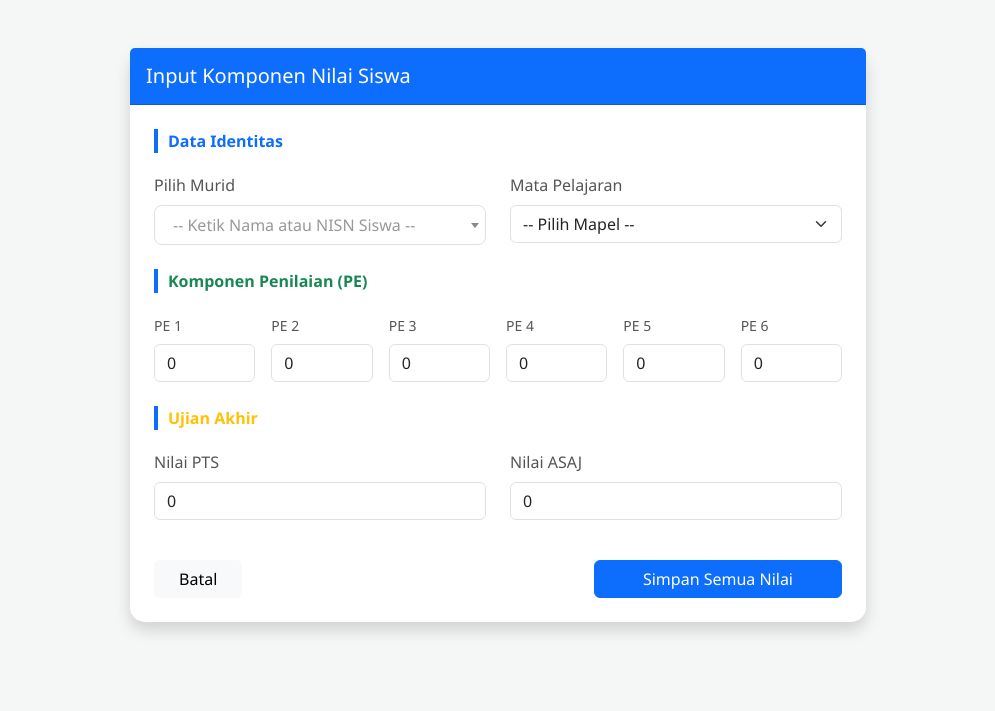
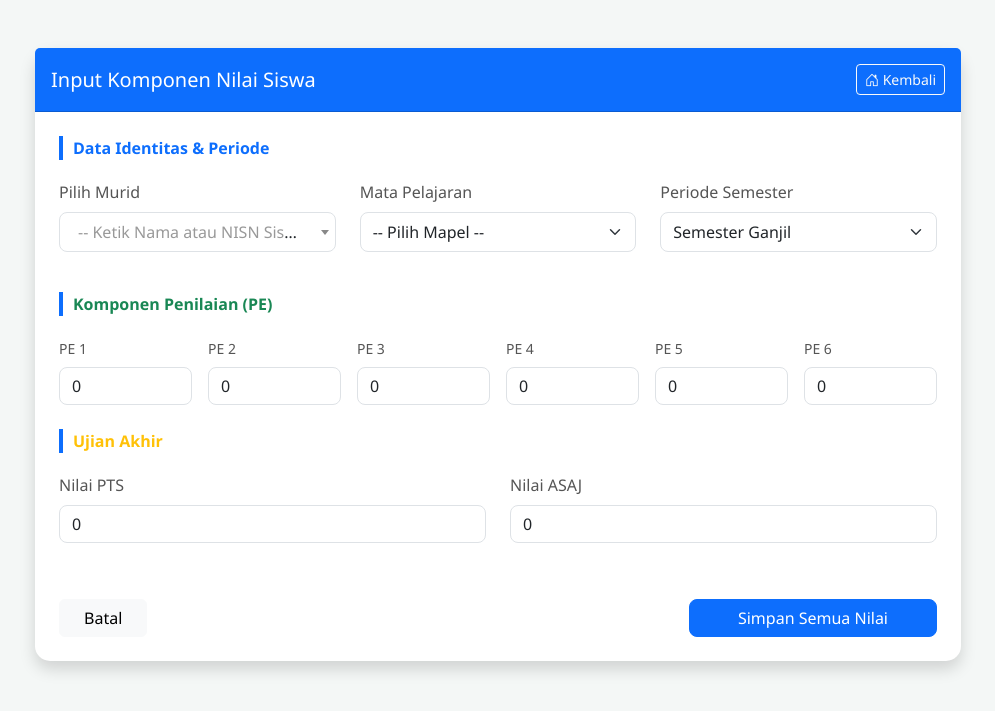
Before and after one commit to edwinhave/sekolahan, a PHP site: page /tambah_nilai.php in a window 1280 px wide. Shown: the top 711 px of the page, without its empty margins (142-1137 px from the left). Run offline with PHP 8.4, Linux system fonts and the light colour scheme; the visitor is signed in with stand-in values (Sample User, id 1); data comes from the database, SQL or seed files in the repository; some libraries are stand-ins or nearby versions.

Commit message:
update input nilai sesuai semester

```diff
--- a/tambah_nilai.php
+++ b/tambah_nilai.php
@@ -10,6 +10,8 @@ include 'koneksi.php';
 if (isset($_POST['simpan'])) {
     $nisn      = mysqli_real_escape_string($conn, $_POST['nisn']);
     $id_mapel  = mysqli_real_escape_string($conn, $_POST['id_mapel']);
+    // MENANGKAP INPUT SEMESTER BARU
+    $semester  = mysqli_real_escape_string($conn, $_POST['semester']);
 
     // Menangkap 8 komponen nilai baru
     $pe1  = mysqli_real_escape_string($conn, $_POST['pe1']);
@@ -21,9 +23,9 @@ if (isset($_POST['simpan'])) {
     $pts  = mysqli_real_escape_string($conn, $_POST['pts']);
     $asaj = mysqli_real_escape_string($conn, $_POST['asaj']);
 
-    // Query INSERT disesuaikan dengan struktur tabel yang baru
-    $query = "INSERT INTO tabel_nilai (nisn, id_matapelajaran, pe1, pe2, pe3, pe4, pe5, pe6, pts, asaj)
-              VALUES ('$nisn', '$id_mapel', '$pe1', '$pe2', '$pe3', '$pe4', '$pe5', '$pe6', '$pts', '$asaj')";
+    // Query INSERT disesuaikan dengan menambahkan kolom semester
+    $query = "INSERT INTO tabel_nilai (nisn, id_matapelajaran, semester, pe1, pe2, pe3, pe4, pe5, pe6, pts, asaj)
+              VALUES ('$nisn', '$id_mapel', '$semester', '$pe1', '$pe2', '$pe3', '$pe4', '$pe5', '$pe6', '$pts', '$asaj')";
 
     if (mysqli_query($conn, $query)) {
         echo "<script>alert('Data Nilai Berhasil Disimpan!'); window.location='menu.php';</script>";
@@ -42,6 +44,7 @@ if (isset($_POST['simpan'])) {
     <link href="https://cdn.jsdelivr.net/npm/bootstrap@5.3.0/dist/css/bootstrap.min.css" rel="stylesheet">
     <link rel="stylesheet" href="https://cdn.jsdelivr.net/npm/bootstrap-icons@1.11.0/font/bootstrap-icons.css">
 
+    <!-- Library CSS Select2 untuk Dropdown Pencarian -->
     <link href="https://cdn.jsdelivr.net/npm/select2@4.1.0-rc.0/dist/css/select2.min.css" rel="stylesheet" />
 
     <style>
@@ -91,12 +94,6 @@ if (isset($_POST['simpan'])) {
             box-shadow: 0 4px 12px rgba(0, 0, 0, 0.08);
             overflow: hidden;
         }
-
-        .select2-container--default .select2-search--dropdown .select2-search__field {
-            border: 1px solid #dee2e6 !important;
-            border-radius: 6px !important;
-            padding: 6px 10px !important;
-        }
     </style>
 </head>
 
@@ -104,19 +101,22 @@ if (isset($_POST['simpan'])) {
 
     <div class="container">
         <div class="row justify-content-center">
-            <div class="col-lg-8">
+            <div class="col-lg-10">
                 <div class="card shadow">
-                    <div class="card-header bg-primary text-white py-3">
+                    <div class="card-header bg-primary text-white py-3 d-flex justify-content-between align-items-center">
                         <h5 class="mb-0">Input Komponen Nilai Siswa</h5>
+                        <a href="menu.php" class="btn btn-outline-light btn-sm"><i class="bi bi-house-door"></i> Kembali</a>
                     </div>
                     <div class="card-body p-4">
                         <form action="" method="POST">
-                            <div class="section-title text-primary">Data Identitas</div>
+                            <div class="section-title text-primary">Data Identitas & Periode</div>
+
                             <div class="row mb-4">
-                                <div class="col-md-6">
+                                <!-- 1. PILIH MURID (SELECT2) -->
+                                <div class="col-md-4 mb-3">
                                     <label class="form-label">Pilih Murid</label>
                                     <select name="nisn" id="select-siswa" class="form-select" required style="width: 100%;">
-                                        <option value="">-- Ketik Nama atau NISN Siswa --</option>
+                                        <option value="">-- Ketik Nama / NISN --</option>
                                         <?php
                                         $siswa = mysqli_query($conn, "SELECT nisn, nama FROM data_siswa WHERE level='1' ORDER BY nama ASC");
                                         while ($s = mysqli_fetch_assoc($siswa)) {
@@ -125,9 +125,11 @@ if (isset($_POST['simpan'])) {
                                         ?>
                                     </select>
                                 </div>
-                                <div class="col-md-6">
+
+                                <!-- 2. PILIH MATA PELAJARAN -->
+                                <div class="col-md-4 mb-3">
                                     <label class="form-label">Mata Pelajaran</label>
-                                    <select name="id_mapel" class="form-select" required>
+                                    <select name="id_mapel" class="form-select" style="border-radius: 8px; height: 40px;" required>
                                         <option value="">-- Pilih Mapel --</option>
                                         <?php
                                         $mapel = mysqli_query($conn, "SELECT * FROM mata_pelajaran ORDER BY matapelajaran ASC");
@@ -137,6 +139,15 @@ if (isset($_POST['simpan'])) {
                                         ?>
                                     </select>
                                 </div>
+
+                                <!-- 3. FITUR BARU: PILIH SEMESTER INPUT -->
+                                <div class="col-md-4 mb-3">
+                                    <label class="form-label">Periode Semester</label>
+                                    <select name="semester" class="form-select" style="border-radius: 8px; height: 40px;" required>
+                                        <option value="Ganjil">Semester Ganjil</option>
+                                        <option value="Genap">Semester Genap</option>
+                                    </select>
+                                </div>
                             </div>
 
                             <div class="section-title text-success">Komponen Penilaian (PE)</div>
@@ -144,26 +155,26 @@ if (isset($_POST['simpan'])) {
                                 <?php for ($i = 1; $i <= 6; $i++): ?>
                                     <div class="col-md-2 col-4">
                                         <label class="form-label small">PE <?php echo $i; ?></label>
-                                        <input type="number" name="pe<?php echo $i; ?>" class="form-control" min="0" max="100" value="0" required>
+                                        <input type="number" name="pe<?php echo $i; ?>" class="form-control" min="0" max="100" value="0" style="border-radius: 8px;" required>
                                     </div>
                                 <?php endfor; ?>
                             </div>
 
                             <div class="section-title text-warning">Ujian Akhir</div>
                             <div class="row mb-4">
-                                <div class="col-md-6">
+                                <div class="col-md-6 mb-3">
                                     <label class="form-label">Nilai PTS</label>
-                                    <input type="number" name="pts" class="form-control" min="0" max="100" value="0" required>
+                                    <input type="number" name="pts" class="form-control" min="0" max="100" value="0" style="border-radius: 8px;" required>
                                 </div>
-                                <div class="col-md-6">
+                                <div class="col-md-6 mb-3">
                                     <label class="form-label">Nilai ASAJ</label>
-                                    <input type="number" name="asaj" class="form-control" min="0" max="100" value="0" required>
+                                    <input type="number" name="asaj" class="form-control" min="0" max="100" value="0" style="border-radius: 8px;" required>
                                 </div>
                             </div>
 
                             <div class="d-flex justify-content-between pt-3">
                                 <a href="menu.php" class="btn btn-light px-4">Batal</a>
-                                <button type="submit" name="simpan" class="btn btn-primary px-5">Simpan Semua Nilai</button>
+                                <button type="submit" name="simpan" class="btn btn-primary px-5" style="border-radius: 8px;">Simpan Semua Nilai</button>
                             </div>
                         </form>
                     </div>
@@ -172,13 +183,13 @@ if (isset($_POST['simpan'])) {
         </div>
     </div>
 
+    <!-- Script Pendukung Integrasi Select2 -->
     <script src="https://code.jquery.com/jquery-3.6.0.min.js"></script>
     <script src="https://cdn.jsdelivr.net/npm/bootstrap@5.3.0/dist/js/bootstrap.bundle.min.js"></script>
     <script src="https://cdn.jsdelivr.net/npm/select2@4.1.0-rc.0/dist/js/select2.min.js"></script>
 
     <script>
         $(document).ready(function() {
-            // Mengubah dropdown murid menjadi searchbox
             $('#select-siswa').select2({
                 placeholder: "-- Ketik Nama atau NISN Siswa --",
                 allowClear: true
```
